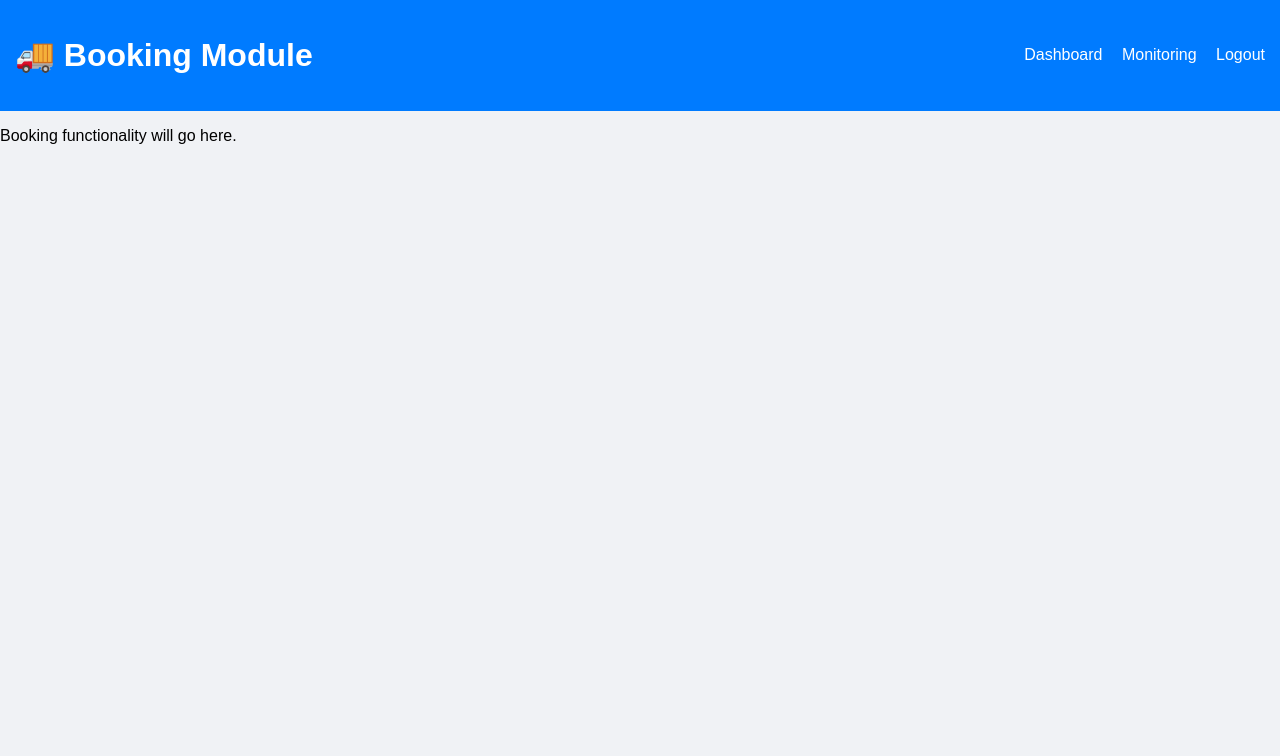
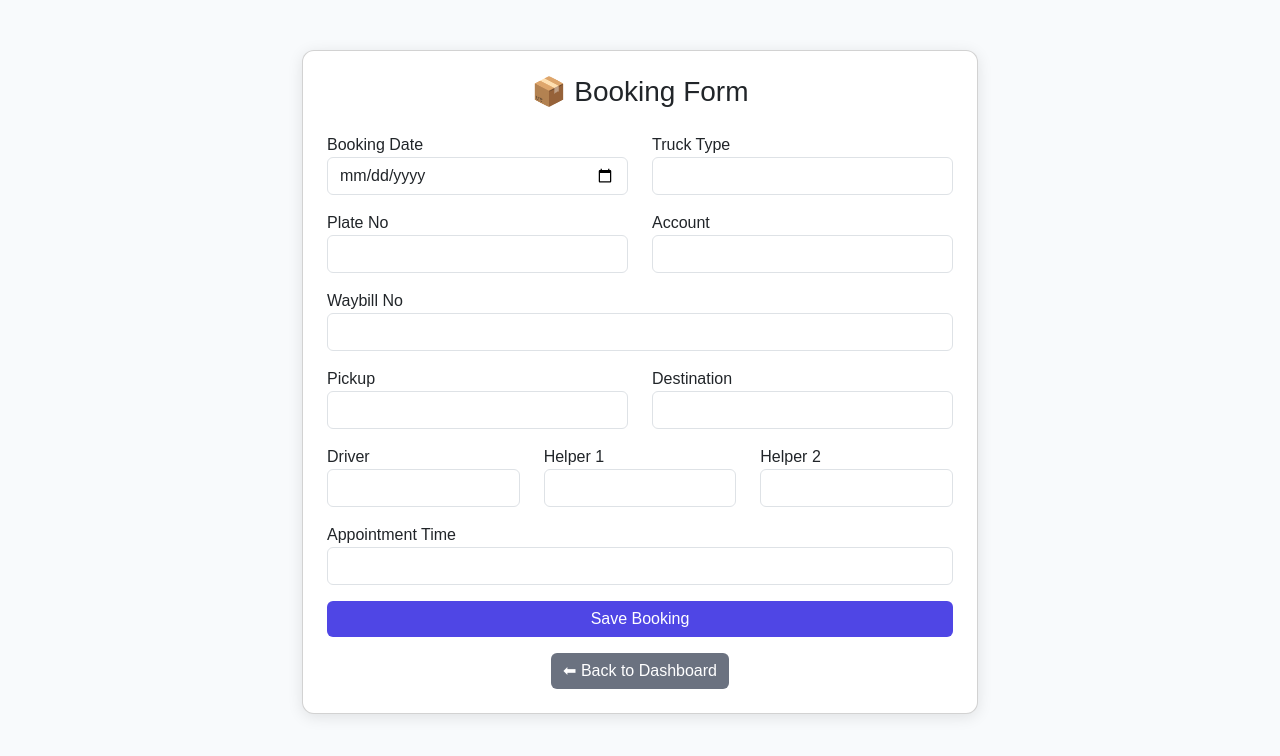
Before and after one commit to rvcproject2025-cpu/TranspoTrack, a plain HTML site: page booking.html in a window 1280 px wide. Drawn offline with nearby package versions, Linux system fonts and the light colour scheme; files that its build step writes are made by us from their sources.

Commit message:
Update booking.html

```diff
--- a/booking.html
+++ b/booking.html
@@ -2,21 +2,115 @@
 <html lang="en">
 <head>
 <meta charset="UTF-8">
-<meta name="viewport" content="width=device-width, initial-scale=1.0">
-<title>Booking</title>
-<link rel="stylesheet" href="assets/css/style.css">
+<title>Booking | TranspoTrack</title>
+<link href="https://cdn.jsdelivr.net/npm/bootstrap@5.3.0/dist/css/bootstrap.min.css" rel="stylesheet">
+<style>
+body { background: #f8fafc; font-family: Arial; }
+.container { margin-top: 50px; max-width: 700px; }
+.card { border-radius: 12px; box-shadow: 0 3px 15px rgba(0,0,0,0.1); }
+.btn-indigo { background: #4f46e5; color: white; border: none; }
+.btn-indigo:hover { background: #3730a3; }
+.btn-secondary { background: #6b7280; color: white; border: none; }
+.btn-secondary:hover { background: #4b5563; }
+#tempMessage {
+    position: fixed;
+    top: 50%;
+    left: 50%;
+    transform: translate(-50%, -50%);
+    z-index: 9999;
+    font-weight: bold;
+    padding: 15px 25px;
+    border-radius: 8px;
+}
+</style>
 </head>
 <body>
-<header>
-  <h1>🚚 Booking Module</h1>
-  <nav>
-    <a href="dashboard.html">Dashboard</a>
-    <a href="monitoring.html">Monitoring</a>
-    <a href="logout.html">Logout</a>
-  </nav>
-</header>
-<main>
-  <p>Booking functionality will go here.</p>
-</main>
+<div class="container">
+  <div class="card p-4">
+    <h3 class="text-center mb-4">📦 Booking Form</h3>
+
+    <!-- Temporary success message simulation -->
+    <div id="tempMessage" class="alert alert-success text-center" style="display:none;">
+      Booking added successfully!
+    </div>
+
+    <form id="bookingForm">
+      <div class="row">
+        <div class="col-md-6 mb-3">
+          <label>Booking Date</label>
+          <input type="date" name="booking_date" class="form-control" required>
+        </div>
+        <div class="col-md-6 mb-3">
+          <label>Truck Type</label>
+          <input type="text" name="truck_type" class="form-control" required>
+        </div>
+      </div>
+
+      <div class="row">
+        <div class="col-md-6 mb-3">
+          <label>Plate No</label>
+          <input type="text" name="plate_no" class="form-control">
+        </div>
+        <div class="col-md-6 mb-3">
+          <label>Account</label>
+          <input type="text" name="account" class="form-control">
+        </div>
+      </div>
+
+      <div class="mb-3">
+        <label>Waybill No</label>
+        <input type="text" name="waybill_no" class="form-control">
+      </div>
+
+      <div class="row">
+        <div class="col-md-6 mb-3">
+          <label>Pickup</label>
+          <input type="text" name="pickup" class="form-control">
+        </div>
+        <div class="col-md-6 mb-3">
+          <label>Destination</label>
+          <input type="text" name="destination" class="form-control">
+        </div>
+      </div>
+
+      <div class="row">
+        <div class="col-md-4 mb-3">
+          <label>Driver</label>
+          <input type="text" name="driver" class="form-control">
+        </div>
+        <div class="col-md-4 mb-3">
+          <label>Helper 1</label>
+          <input type="text" name="helper1" class="form-control">
+        </div>
+        <div class="col-md-4 mb-3">
+          <label>Helper 2</label>
+          <input type="text" name="helper2" class="form-control">
+        </div>
+      </div>
+
+      <div class="mb-3">
+        <label>Appointment Time</label>
+        <input type="text" name="appointment_time" class="form-control">
+      </div>
+
+      <button type="submit" class="btn btn-indigo w-100 mb-3">Save Booking</button>
+    </form>
+
+    <div class="text-center">
+      <a href="dashboard.html" class="btn btn-secondary">⬅ Back to Dashboard</a>
+    </div>
+  </div>
+</div>
+
+<script>
+  // Show fake success message after submit
+  document.getElementById('bookingForm').addEventListener('submit', function(e){
+    e.preventDefault();
+    const msg = document.getElementById('tempMessage');
+    msg.style.display = 'block';
+    setTimeout(() => { msg.style.display = 'none'; }, 2000);
+    this.reset();
+  });
+</script>
 </body>
 </html>
```
